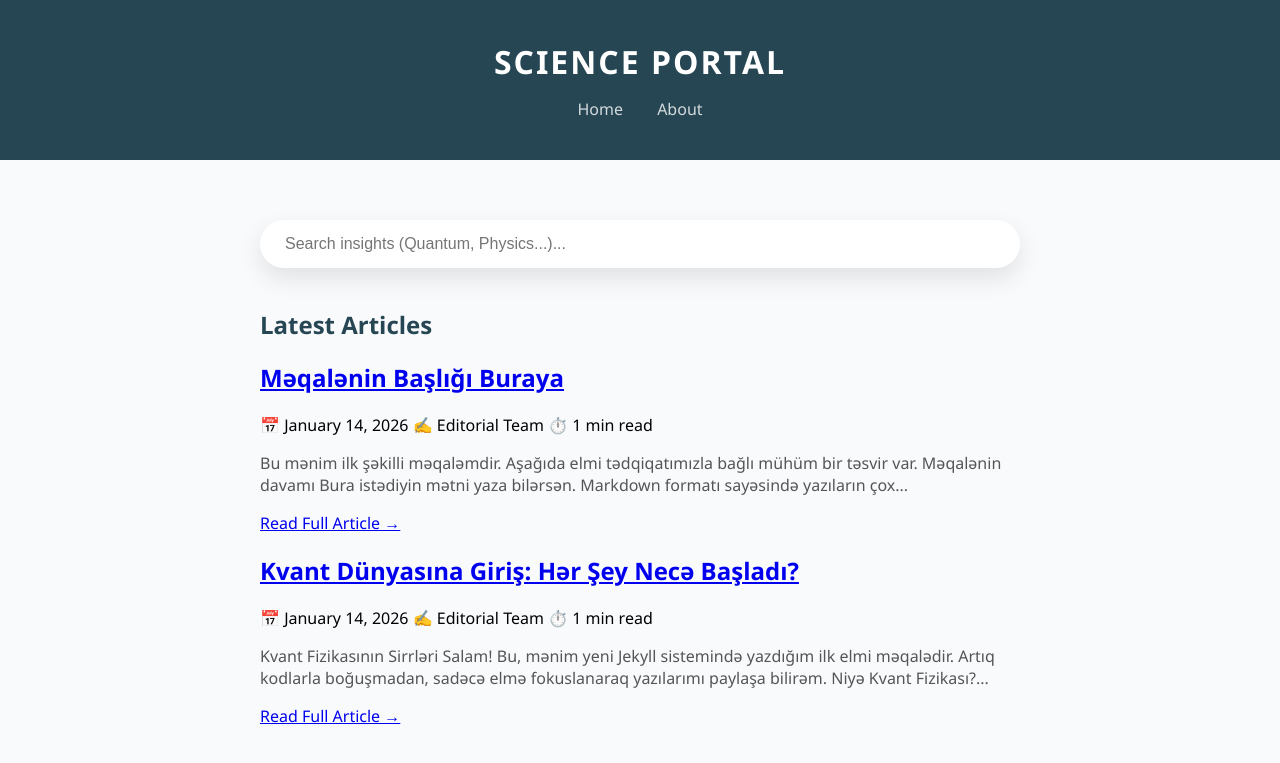
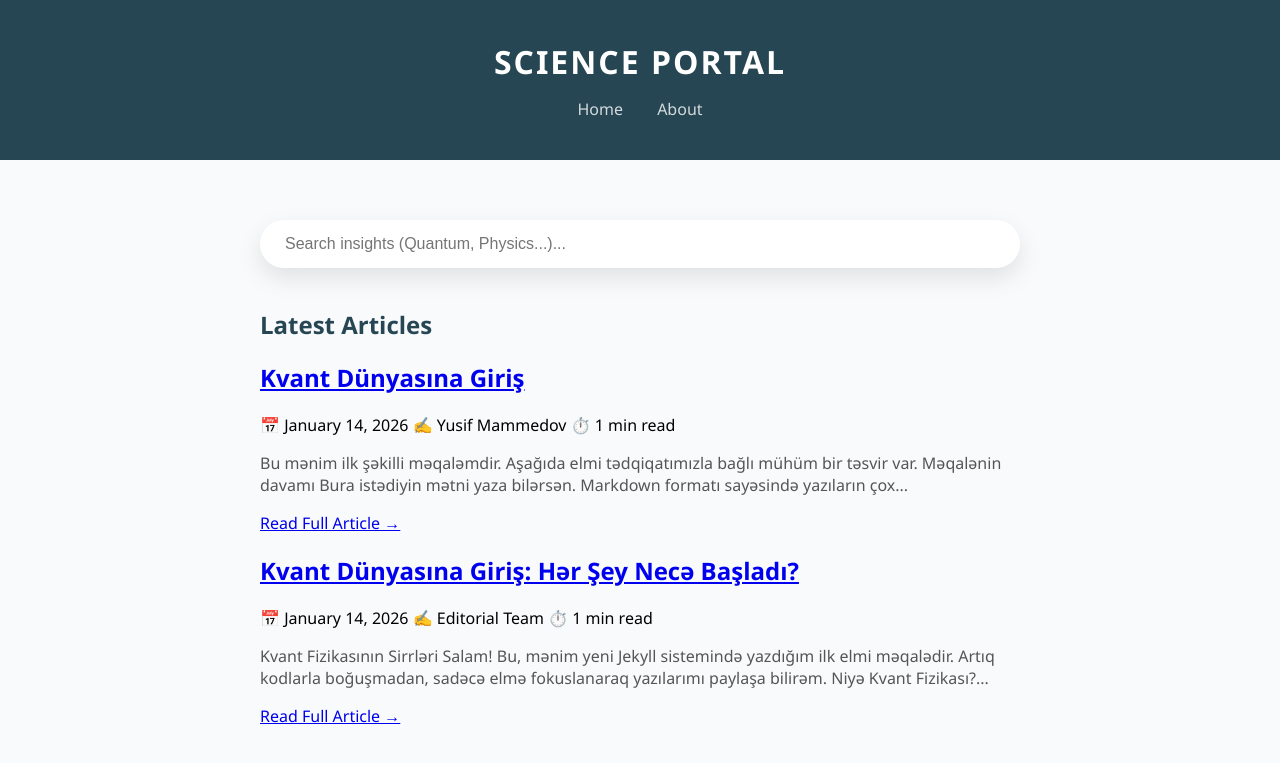
Before and after one commit to azerinyuton/science, a Jekyll site: the page built from index.html, in a window 1280 px wide. Shown: the top 763 px of the page. Built offline with Jekyll 4.4.1, drawn with Linux system fonts in a browser that asks for light colours; comment, search, counter and statistics services are not loaded.

Commit message:
2026-01-14-yeni-meqale.md

```diff
--- a/_posts/2026-01-14-yeni-meqale.md
+++ b/_posts/2026-01-14-yeni-meqale.md
@@ -1,7 +1,8 @@
 ---
-layout: default
-title: "Məqalənin Başlığı Buraya"
+layout: post
+title: "Kvant Dünyasına Giriş"
 date: 2026-01-14
+author: "Yusif Mammedov"
 ---
 
 Bu mənim ilk şəkilli məqaləmdir. Aşağıda elmi tədqiqatımızla bağlı mühüm bir təsvir var.
```
